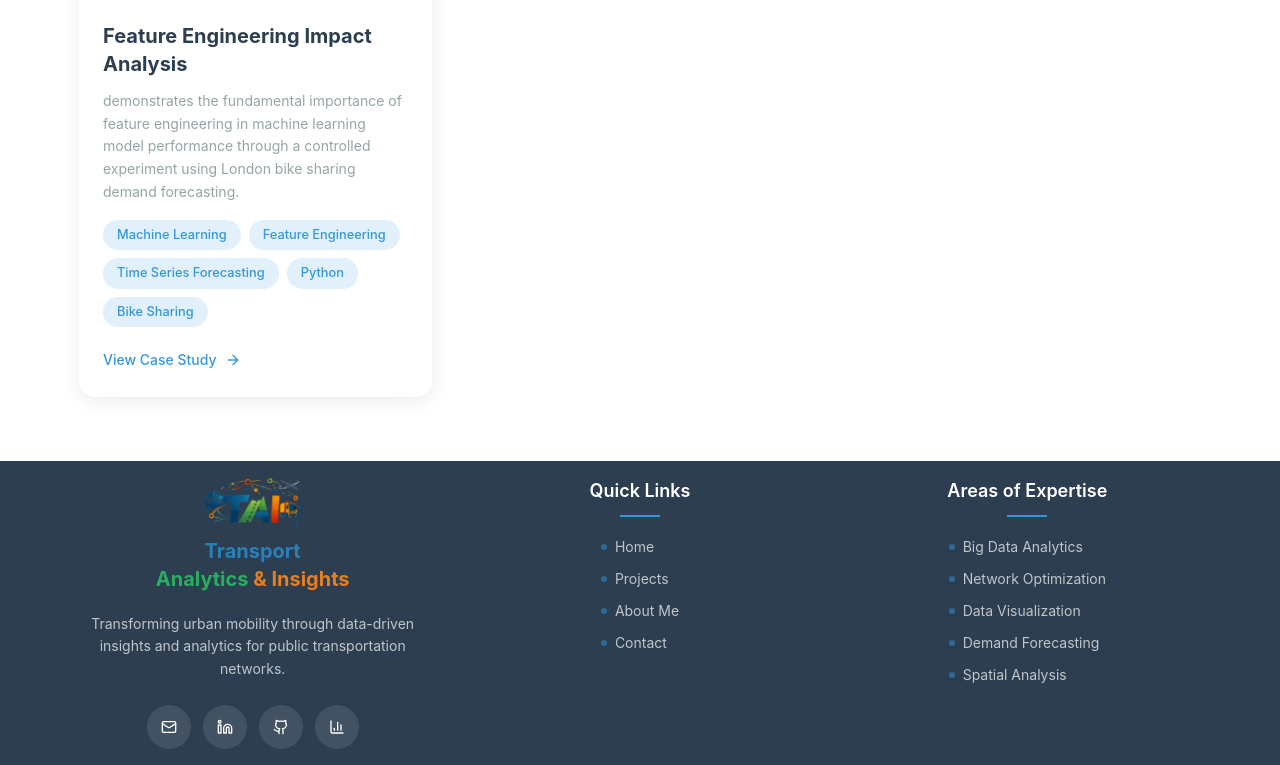
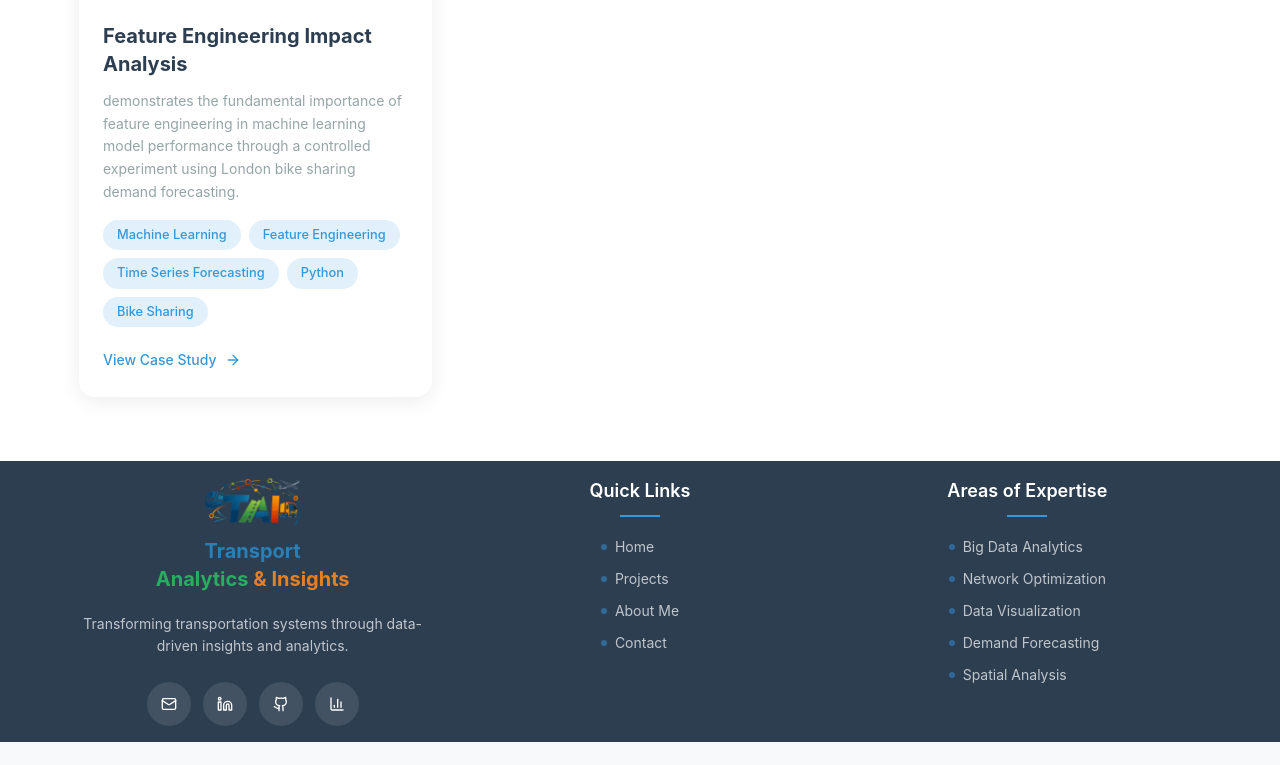
Before and after one commit to transportaai/transportaai.github.io, a React (Vite) app: page /projects in a window 1280 px wide. Shown: the part 1097-1862 px from the top of the page. After the commit the page ends 1839 px from the top, so only its background shows below. Built offline with nearby package versions, Linux system fonts and the light colour scheme.

Commit message:
Updated Footer

```diff
--- a/src/components/sections/Footer.tsx
+++ b/src/components/sections/Footer.tsx
@@ -59,7 +59,7 @@ export default function Footer() {
               </span>
             </a>
             <p className="text-white/70 text-sm leading-relaxed mb-6 max-w-sm mx-auto">
-              Transforming urban mobility through data-driven insights and analytics for public transportation networks.
+              Transforming transportation systems through data-driven insights and analytics.
             </p>
             <div className="flex gap-3 justify-center">
               {socialLinks.map((social) => {
```
